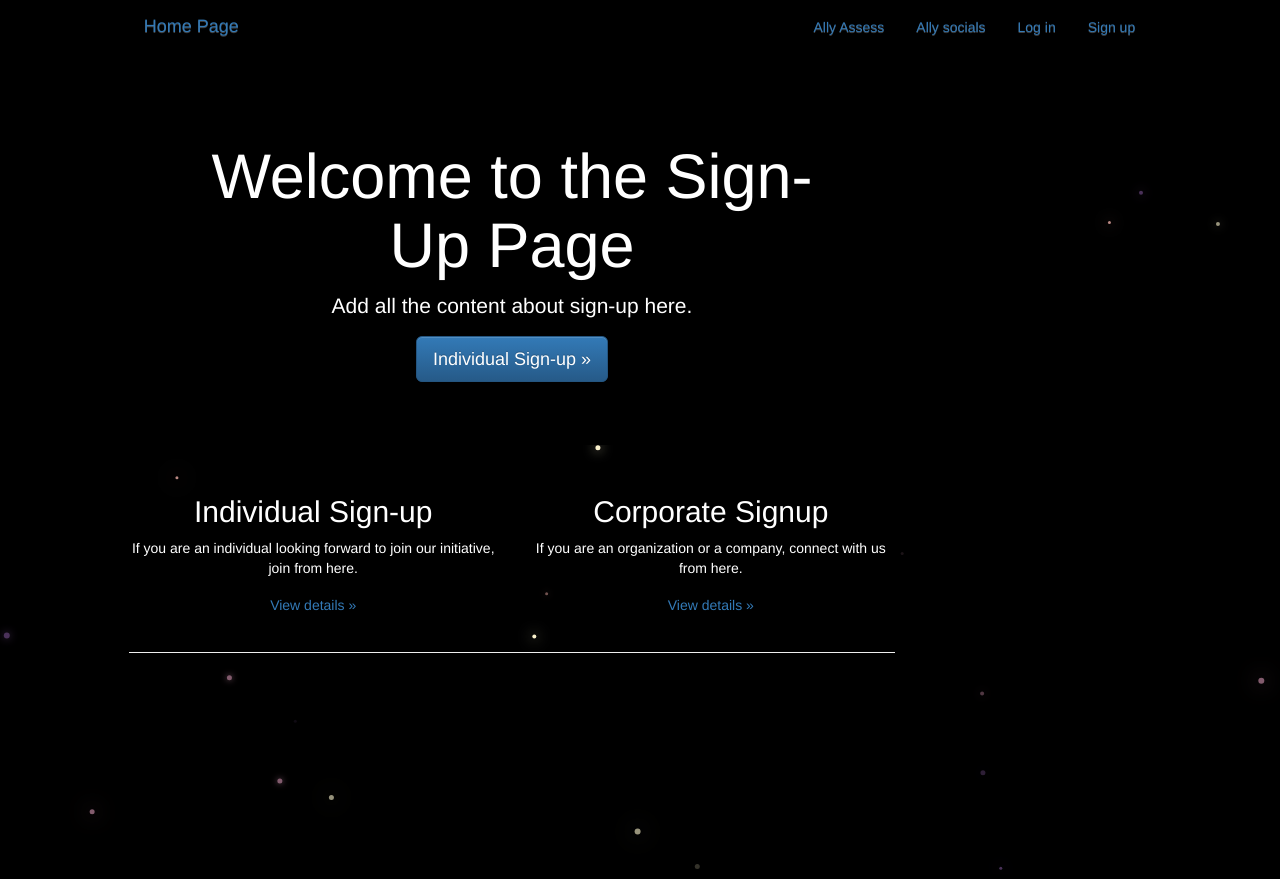
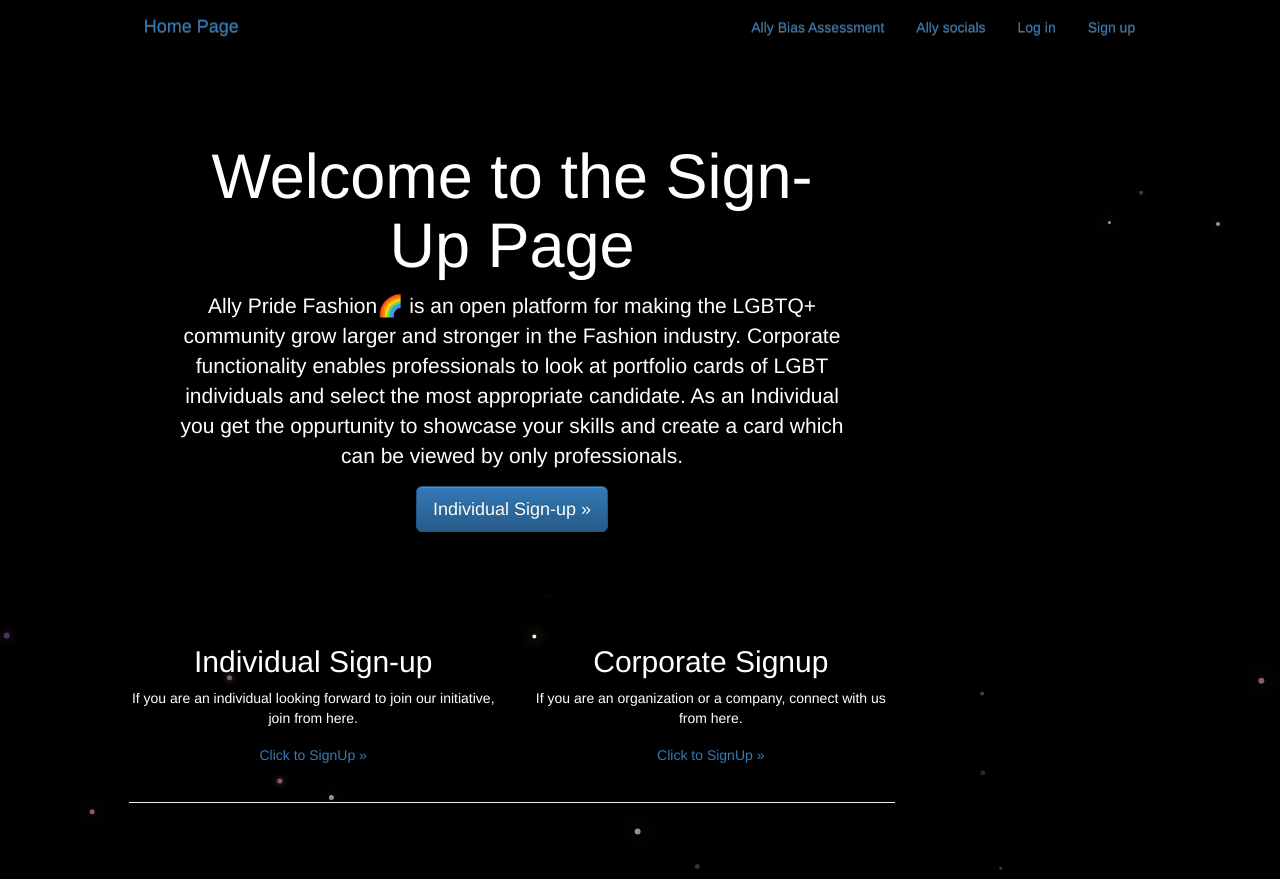
Before and after one commit to stutisehgal/NASA-Ally, a Django app: page /sitepages/signupchoice/ in a window 1280 px wide. Run offline with Django 3.2, Linux system fonts and the light colour scheme; some libraries are stand-ins or nearby versions.

Commit message:
updatesss

```diff
--- a/NASAAPPS/projectsite/sitepages/templates/sitepages/first.html
+++ b/NASAAPPS/projectsite/sitepages/templates/sitepages/first.html
@@ -15,7 +15,9 @@
       <div class="container">
         <h1 class="display-3">Welcome to the Sign-Up Page</h1>
         <p>
-          Add all the content about sign-up here.
+          Ally Pride Fashion🌈 is an open platform for making the LGBTQ+ community grow larger and stronger in the Fashion industry.
+          Corporate functionality enables professionals to look at portfolio cards of LGBT individuals and select the most appropriate candidate.
+          As an Individual you get the oppurtunity to showcase your skills and create a card which can be viewed by only professionals.
         </p>
         <p>
           <a class="btn btn-primary btn-lg" href="{% url 'sitepages:signupindividual' %}" role="button"
@@ -36,7 +38,7 @@
           </p>
           <p>
             <a class="btn btn-secondary" href="{% url 'sitepages:signupindividual' %}" role="button"
-              >View details &raquo;</a
+              >Click to SignUp &raquo;</a
             >
           </p>
         </div>
@@ -47,7 +49,7 @@
           </p>
           <p>
             <a class="btn btn-secondary" href="{% url 'sitepages:signupcorporate' %}" role="button"
-              >View details &raquo;</a
+              >Click to SignUp &raquo;</a
             >
           </p>
         </div>
--- a/NASAAPPS/projectsite/sitepages/urls.py
+++ b/NASAAPPS/projectsite/sitepages/urls.py
@@ -14,7 +14,7 @@ urlpatterns = [
         url(r"ally_assess/$",views.AllyAssessPage,name='allyassess'),
         url(r"personalinfocard/$",views.save,name='cardinfoform'),
         url(r"personalinfovalid/$",views.personalinfovalid,name='cardinfovalid'),
-
+        url(r"cardview/$",views.ViewCards,name='viewcards'),
     ]
 #After making this we need to connect our sitepages to the full project using views and url.
 #We will add it the main urls.py
--- a/NASAAPPS/projectsite/sitepages/views.py
+++ b/NASAAPPS/projectsite/sitepages/views.py
@@ -65,3 +65,7 @@ def SignUpChoice(request):
 
 def AllyAssessPage(request):
     return render(request,'sitepages/allyassess.html')
+
+
+def ViewCards(request):
+    return render(request,'sitepages/profilecard')
--- a/NASAAPPS/projectsite/templates/base.html
+++ b/NASAAPPS/projectsite/templates/base.html
@@ -35,20 +35,20 @@
     					{% if user.is_authenticated %}
 							{% if user.is_individual %}
                       			<li><a href="#" class="btn btn-simple">Ally Discourse</a></li>
-								<li><a href="{% url 'sitepages:allyassess' %}" class="btn btn-simple">Ally Assess</a></li>
+								<li><a href="{% url 'sitepages:allyassess' %}" class="btn btn-simple">Ally Bais Assessment</a></li>
                       			<li><a href="{% url 'allysocials:blog_main_page' %}" class="btn btn-simple">Ally Socials</a></li>
                       			<li><a href="{% url 'sitepages:cardinfoform'  %}" class="btn btn-simple">Create Card</a></li>
                       			<li><a href="{% url 'sitepages:logout' %}" class="btn btn-simple">Log out</a></li>
 							{% elif user.is_corporate %}
                       			<li><a href="#" class="btn btn-simple">Ally Discourse</a></li>
-								<li><a href="{% url 'sitepages:allyassess' %}" class="btn btn-simple">Ally Assess</a></li>
+								<li><a href="{% url 'sitepages:allyassess' %}" class="btn btn-simple">Ally Bias Assessment</a></li>
                       			<li><a href="{% url 'allysocials:blog_main_page' %}" class="btn btn-simple">Ally Socials</a></li>
-                      			<li><a href="#" class="btn btn-simple">View Cards</a></li>
+                      			<li><a href="{% url 'sitepages:viewcards' %}" class="btn btn-simple">View Cards</a></li>
                       			<li><a href="{% url 'sitepages:logout' %}" class="btn btn-simple">Log out</a></li>
 							{% endif %}
 
     					{% else %}
-							<li><a href="{% url 'sitepages:allyassess' %}" class="btn btn-simple">Ally Assess</a></li>
+							<li><a href="{% url 'sitepages:allyassess' %}" class="btn btn-simple">Ally Bias Assessment</a></li>
     						<li><a href="{% url 'allysocials:blog_main_page' %}"class="btn btn-simple">Ally socials</a></li>
     						<li><a href="{% url 'sitepages:login' %}" class="btn btn-simple">Log in</a></li>
     						<li><a href="{% url 'sitepages:signupchoice' %}" class="btn btn-simple">Sign up</a></li>
```
